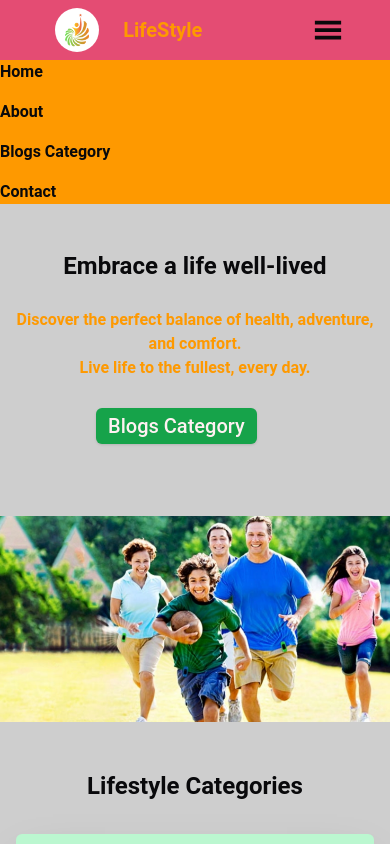
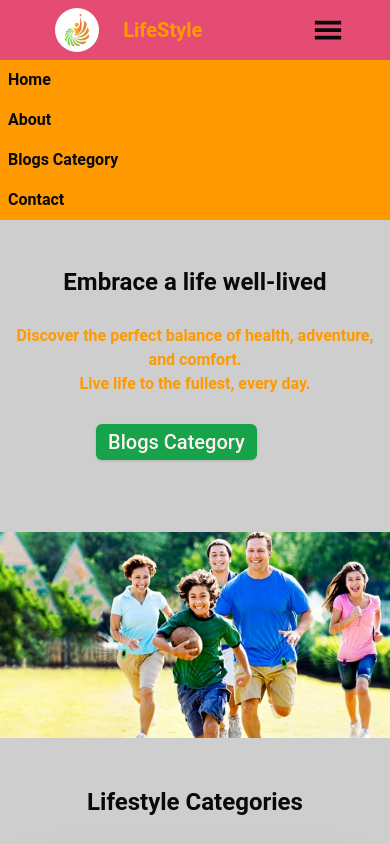
Before and after one commit to SabaZain/blogwebsite, a Next.js app: page / in a window 390 px wide. Both pictures are taken after a click on the element 327 px from the left and 30 px from the top of the page. Shown: the top 844 px of the page. Built offline with nearby package versions, Linux system fonts and the light colour scheme.

Commit message:
Update Navbar.tsx

```diff
--- a/src/app/components/Navbar.tsx
+++ b/src/app/components/Navbar.tsx
@@ -32,7 +32,7 @@ const Navbar = () => {
 
     {isOpen && (
         <div className='md:hidden lg:hidden'>
-        <ul className='bg-second flex flex-col gap-4'>
+        <ul className='bg-second flex flex-col gap-4 p-2'>
         <li className='font-semibold hover:text-first'><Link href='/' onClick={() => setIsOpen(false)}>Home</Link></li>
         <li className='font-semibold hover:text-first'><Link href='About' onClick={() => setIsOpen(false)}>About</Link></li>
         <li className='font-semibold hover:text-first'><Link href='Blog-Category' onClick={() => setIsOpen(false)}>Blogs Category</Link></li>
```
